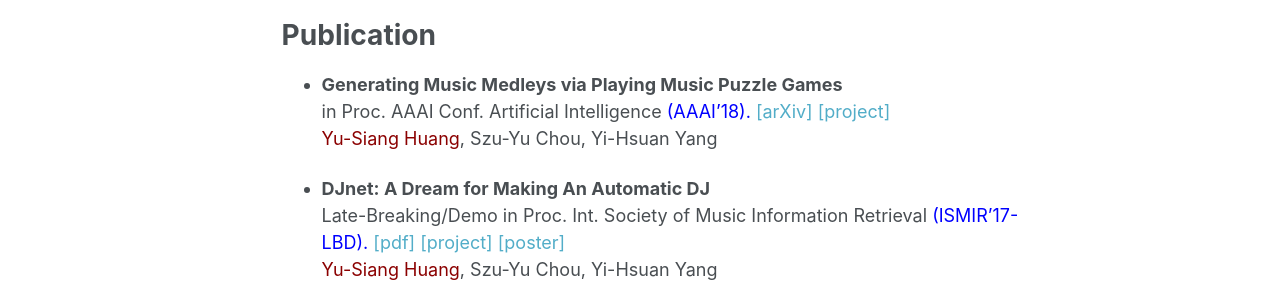
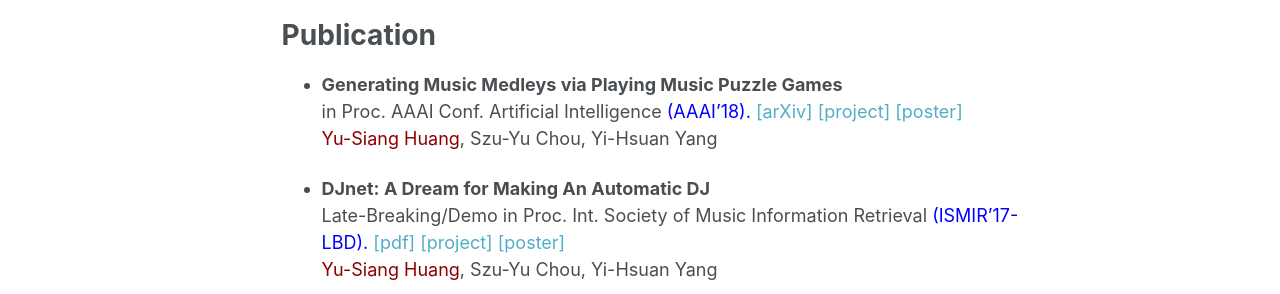
Before and after one commit to remyhuang/remyhuang.github.io, a Jekyll site: the page built from _pages/about.md, in a window 1280 px wide and 1086 px high. Shown: the part 475-769 px from the top of the window. Built offline with Jekyll 4.4.1, drawn with Linux system fonts in a browser that asks for light colours; some web fonts are replaced.

Commit message:
Update about.md

```diff
--- a/_pages/about.md
+++ b/_pages/about.md
@@ -24,7 +24,7 @@ Experience
 Publication
 ======
 * __Generating Music Medleys via Playing Music Puzzle Games__<br />
-in Proc. AAAI Conf. Artificial Intelligence <span style="color:blue">(AAAI’18).</span> [\[arXiv\]](https://arxiv.org/abs/1709.04384) [\[project\]](https://remyhuang.github.io/music_puzzle_game)<br />
+in Proc. AAAI Conf. Artificial Intelligence <span style="color:blue">(AAAI’18).</span> [\[arXiv\]](https://arxiv.org/abs/1709.04384) [\[project\]](https://remyhuang.github.io/music_puzzle_game) [\[poster\]](https://remyhuang.github.io/files/huang18aaai-poster.pdf)<br />
 <span style="color:darkred">Yu-Siang Huang</span>, Szu-Yu Chou, Yi-Hsuan Yang
 
 * __DJnet: A Dream for Making An Automatic DJ__<br />
```
